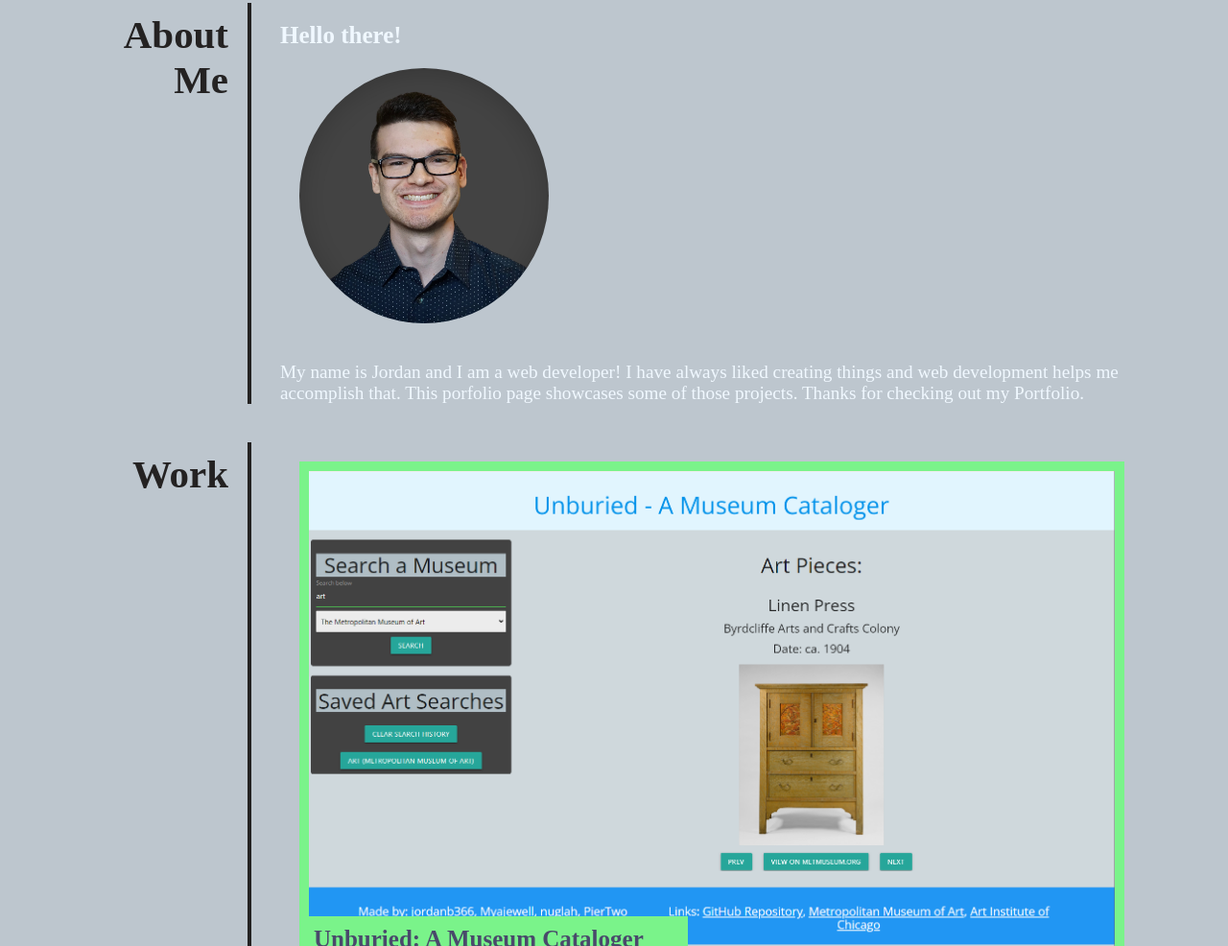
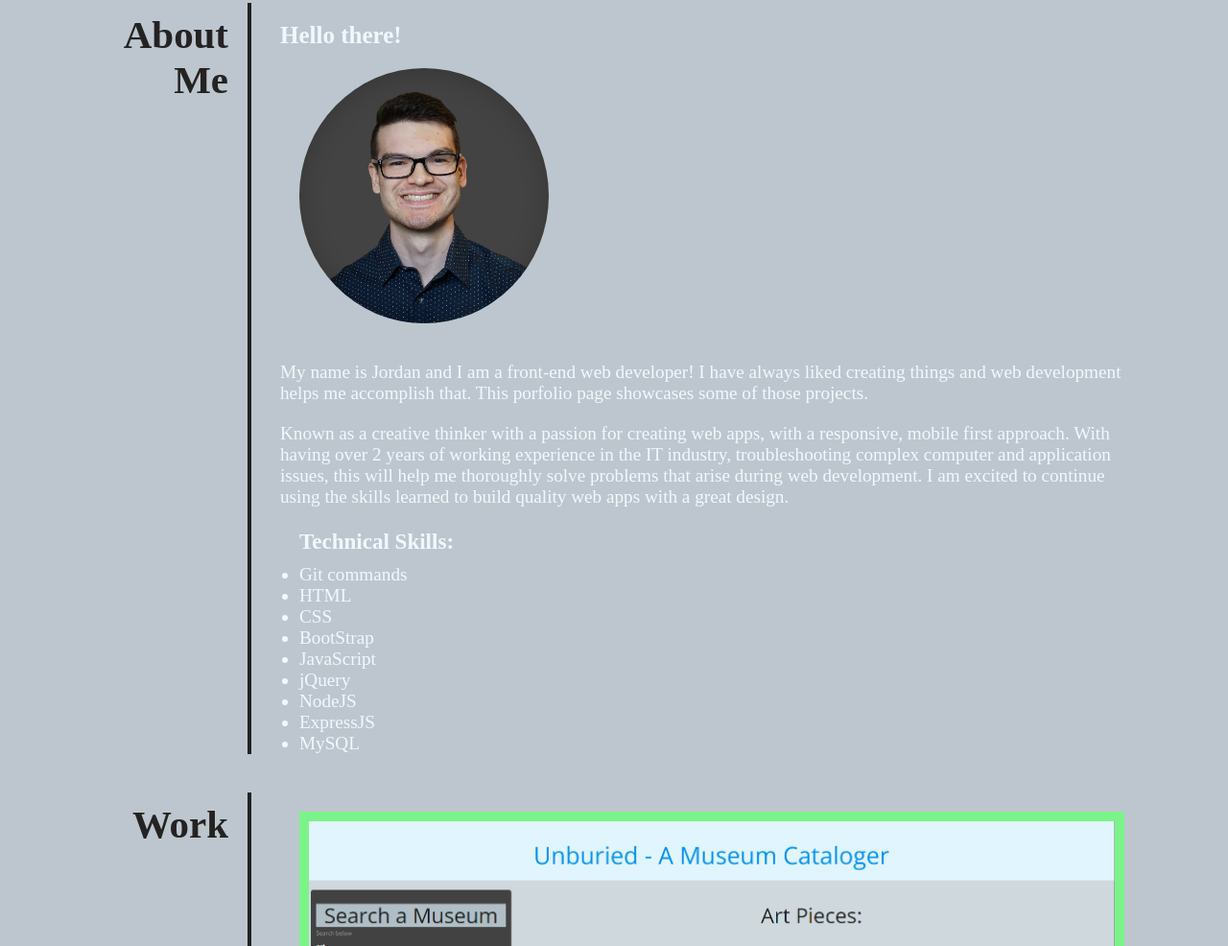
Before and after one commit to jordanb366/my-portfolio-website, a plain HTML site: page index.html in a window 1280 px wide. Shown: the part 427-1413 px from the top of the page at 96% size. Drawn offline with Linux system fonts and the light colour scheme.

Commit message:
updated description with more skills and detail about me and my goals

```diff
--- a/Assets/css/style.css
+++ b/Assets/css/style.css
@@ -42,7 +42,7 @@ nav ul {
 /* Styles the navigation links */
 nav a {
   text-decoration: none;
-    color:  white;
+  color: white;
   padding: 15px;
   font-size: 22px;
 }
@@ -54,7 +54,7 @@ nav a {
   align-items: center;
   background-color: aliceblue;
   /* Image from unsplash - https://unsplash.com/photos/oafaSAQPfww */
-    background-image: url('../images/background-image.jpg');
+  background-image: url("../images/background-image.jpg");
   min-width: 100%;
   height: 300px;
   background-position: center;
@@ -66,7 +66,7 @@ nav a {
   padding: 10px;
   border-radius: 5px;
   background-color: rgb(122, 243, 138);
-    color: rgb(73, 73, 107) ;
+  color: rgb(73, 73, 107);
   text-align: center;
   font-size: 30px;
   width: 400px;
@@ -81,12 +81,12 @@ main {
 
 /* Line under each sections heading - shows as a column line on desktop view */
 .div-line {
-    border:  2px solid rgb(36, 34, 34);
+  border: 2px solid rgb(36, 34, 34);
 }
 
 /* Container for the each sections title or h3 class */
 .section-title {
-    color:rgb(36, 34, 34);
+  color: rgb(36, 34, 34);
   padding: 10px 0 10px 0;
   font-size: 30px;
 }
@@ -100,9 +100,7 @@ main {
   flex-direction: column;
 }
 
-
 /* ==== About Me Section ===== */
-
 
 /* Class for profile picture, styles it */
 #profile-picture {
@@ -123,17 +121,24 @@ main {
   font-size: 25px;
 }
 
+#skills h5 {
+  font-size: larger;
+  padding-bottom: 10px;
+}
+
+#skills {
+  margin-left: 20px;
+}
+
 /* === Work Section of Portfolio === */
 
 /* Styles the work cards - position relative so text from work card information can go on top of image instead of below the card */
 .work-card {
   margin: 20px;
   position: relative;
-    background-color:  rgb(122, 243, 138);;
+  background-color: rgb(122, 243, 138);
   padding: 10px;
 }
-
-
 
 /* Styles the work card information with position abosulute so that information and title of project can go on the card instead of below */
 .work-card-information {
@@ -152,12 +157,11 @@ main {
 /* Contact Me Section */
 
 /* Styles the contact me links sections below */
- .contact-me-links  {
-
+.contact-me-links {
   text-underline-offset: 5px;
   font-size: 20px;
   font-weight: bolder;
-    color: rgb(73, 73, 107)
+  color: rgb(73, 73, 107);
 }
 /* Remove bullet point from the unordered list */
 .contact-me-links ul {
@@ -165,9 +169,9 @@ main {
 }
 
 /* Styles the contact me links */
-.contact-me-links a  {
+.contact-me-links a {
   text-decoration: none;
-    color: rgb(73, 73, 107)
+  color: rgb(73, 73, 107);
 }
 
 /* Gives padding to the list items */
@@ -299,7 +303,6 @@ main {
     width: 300px;
   }
 
-
   /* Work Section */
 
   /* Sub container for work section that contains the cards */
@@ -307,7 +310,6 @@ main {
     margin: 0 0 0 30px;
     padding: 0;
     width: 700px;
-
   }
 
   .work-card img:hover {
@@ -317,7 +319,6 @@ main {
   /* Work Card images - sets the width*/
   #lrg-card img {
     width: 650px;
-
   }
   .work-card img {
     width: 290px;
@@ -333,7 +334,6 @@ main {
 
 /* Media query for Desktop view large screen*/
 @media screen and (min-width: 1280px) {
-
   /* Sets the width on each sections container to 1200px for large desktop screens */
   .about-me-section,
   .work-section,
@@ -351,7 +351,6 @@ main {
   /* Work Card images, changes width for larger desktop screens */
   #lrg-card img {
     width: 840px;
-
   }
   .work-card img {
     width: 380px;
@@ -360,7 +359,6 @@ main {
 
 /* Media query for Desktop view larger screen*/
 @media screen and (min-width: 1920px) {
-
   /* Sets the width on each sections container to 1200px for large desktop screens */
   .about-me-section,
   .work-section,
--- a/index.html
+++ b/index.html
@@ -51,11 +51,34 @@
             alt="Profile Picture"
           />
           <p>
-            My name is Jordan and I am a web developer! I have always liked
-            creating things and web development helps me accomplish that. This
-            porfolio page showcases some of those projects. Thanks for checking
-            out my Portfolio.
+            My name is Jordan and I am a front-end web developer! I have always
+            liked creating things and web development helps me accomplish that.
+            This porfolio page showcases some of those projects.
           </p>
+          <p>
+            Known as a creative thinker with a passion for creating web apps,
+            with a responsive, mobile first approach. With having over 2 years
+            of working experience in the IT industry, troubleshooting complex
+            computer and application issues, this will help me thoroughly solve
+            problems that arise during web development. I am excited to continue
+            using the skills learned to build quality web apps with a great
+            design.
+          </p>
+          <br />
+          <div id="skills">
+            <h5>Technical Skills:</h5>
+            <ul>
+              <li>Git commands</li>
+              <li>HTML</li>
+              <li>CSS</li>
+              <li>BootStrap</li>
+              <li>JavaScript</li>
+              <li>jQuery</li>
+              <li>NodeJS</li>
+              <li>ExpressJS</li>
+              <li>MySQL</li>
+            </ul>
+          </div>
         </article>
       </section>
       <!-- Work Section - Containing Future Projects -->
```
Lines whose indentation alone changed are shown as unchanged.
